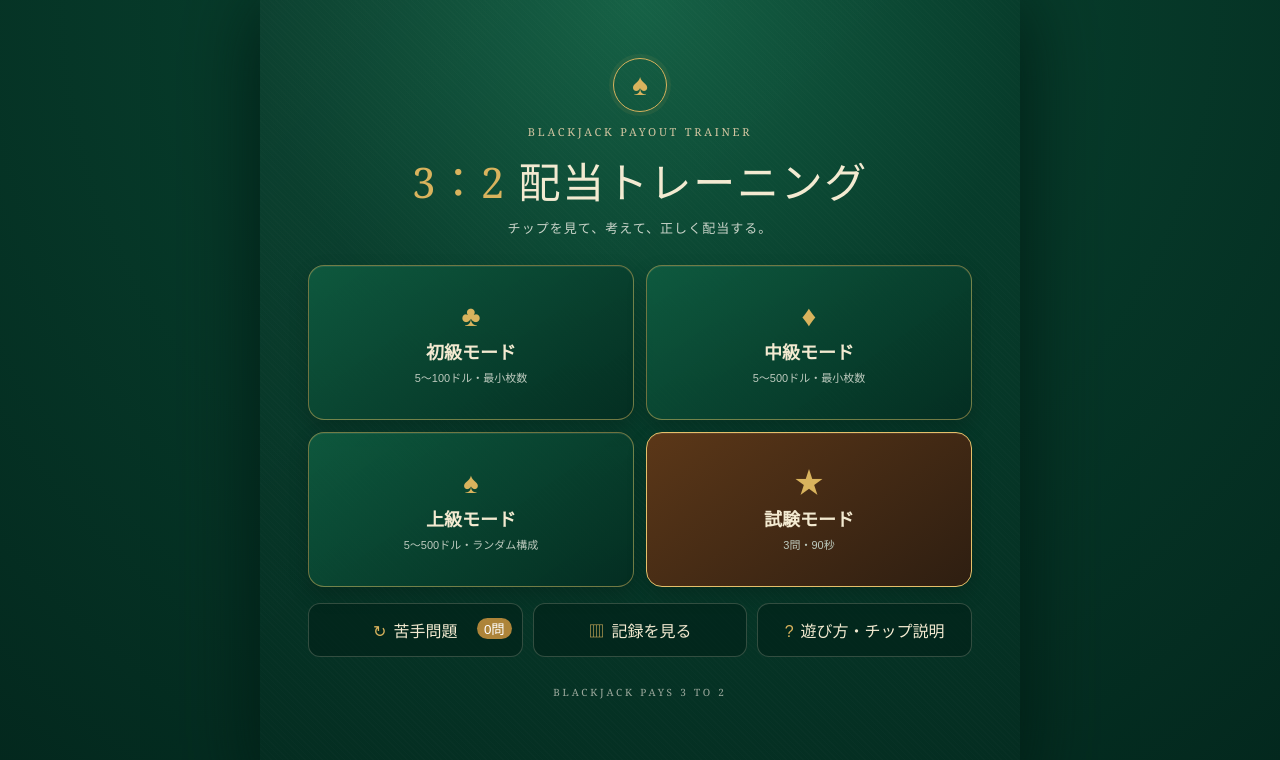
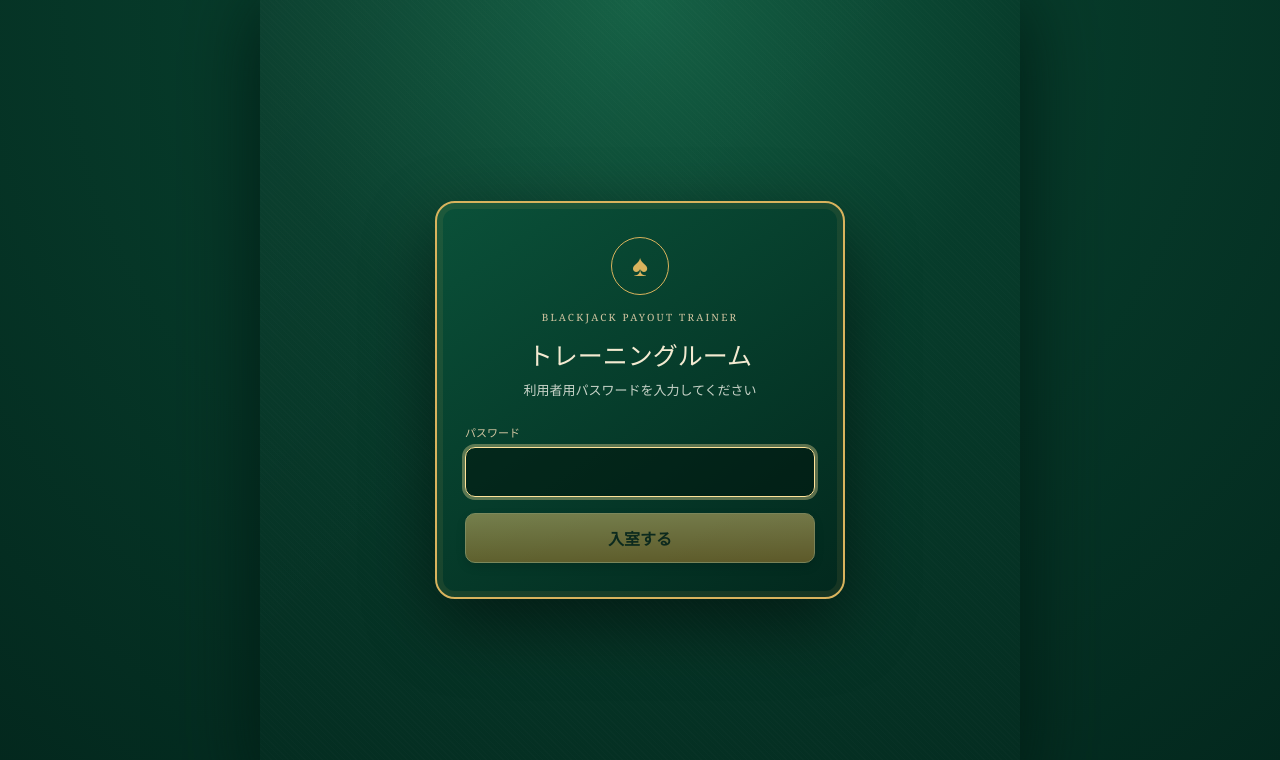
Before and after one commit to memeshe0516-bot/blackjack-payout-trainer, a React (Vite) app: page / in a window 1280 px wide. Shown: the top 760 px of the page. Built offline with nearby package versions, Linux system fonts and the light colour scheme.

Commit message:
Add a password entrance to the trainer

```diff
--- a/src/App.tsx
+++ b/src/App.tsx
@@ -23,6 +23,43 @@ const META: Record<number, { label: string; short: string; cls: string; group: n
   400: { label: "$100", short: "$100", cls: "hundred", group: 1 },
 };
 const MODE_NAMES: Record<Mode, string> = { beginner: "初級", intermediate: "中級", advanced: "上級", exam: "試験", weak: "苦手問題" };
+const ACCESS_KEY = "blackjack-trainer-access";
+const ACCESS_HASH = "577cedb9d046ef26948591edfc893258020f6c566bb16774107e2856d352bb51";
+
+async function sha256(value: string) {
+  const data = new TextEncoder().encode(value);
+  const hash = await crypto.subtle.digest("SHA-256", data);
+  return Array.from(new Uint8Array(hash), b => b.toString(16).padStart(2, "0")).join("");
+}
+
+function PasswordGate({ onUnlock }: { onUnlock: () => void }) {
+  const [password, setPassword] = useState("");
+  const [error, setError] = useState(false);
+  const [checking, setChecking] = useState(false);
+
+  async function submit(e: React.FormEvent) {
+    e.preventDefault();
+    setChecking(true);
+    const valid = await sha256(password) === ACCESS_HASH;
+    setChecking(false);
+    if (!valid) { setError(true); setPassword(""); return; }
+    localStorage.setItem(ACCESS_KEY, ACCESS_HASH);
+    onUnlock();
+  }
+
+  return <main className="app-shell access-screen">
+    <form className="access-card" onSubmit={submit}>
+      <div className="access-suit">♠</div>
+      <p className="access-kicker">BLACKJACK PAYOUT TRAINER</p>
+      <h1>トレーニングルーム</h1>
+      <p className="access-copy">利用者用パスワードを入力してください</p>
+      <label htmlFor="access-password">パスワード</label>
+      <input id="access-password" type="password" value={password} onChange={e => { setPassword(e.target.value); setError(false); }} autoComplete="current-password" autoFocus />
+      {error && <p className="access-error" role="alert">パスワードが違います</p>}
+      <button className="gold-btn" type="submit" disabled={!password || checking}>{checking ? "確認中…" : "入室する"}</button>
+    </form>
+  </main>;
+}
 
 function total(c: Counts) { return DENOMS.reduce((s, d) => s + d * (c[d] || 0), 0); }
 function count(c: Counts) { return DENOMS.reduce((s, d) => s + (c[d] || 0), 0); }
@@ -129,7 +166,7 @@ function Modal({ children, actions }: { children: React.ReactNode; actions: Reac
   return <div className="modal-backdrop"><div className="modal" role="dialog" aria-modal="true"><div className="modal-mark">♠</div><div className="modal-copy">{children}</div><div className="modal-actions">{actions}</div></div></div>;
 }
 
-export default function Home() {
+function Home() {
   const [screen, setScreen] = useState<Screen>("home");
   const [mode, setMode] = useState<Mode>("beginner");
   const [problem, setProblem] = useState<Problem | null>(null);
@@ -294,6 +331,11 @@ export default function Home() {
   </main>;
 }
 
+export default function ProtectedHome() {
+  const [unlocked, setUnlocked] = useState(() => localStorage.getItem(ACCESS_KEY) === ACCESS_HASH);
+  return unlocked ? <Home /> : <PasswordGate onUnlock={() => setUnlocked(true)} />;
+}
+
 function TopBar({ title, back }: { title: string; back: () => void }) {
   return <header className="top-bar"><button onClick={back} aria-label="ホームへ戻る">‹</button><h1>{title}</h1><span>♠</span></header>;
 }
```
